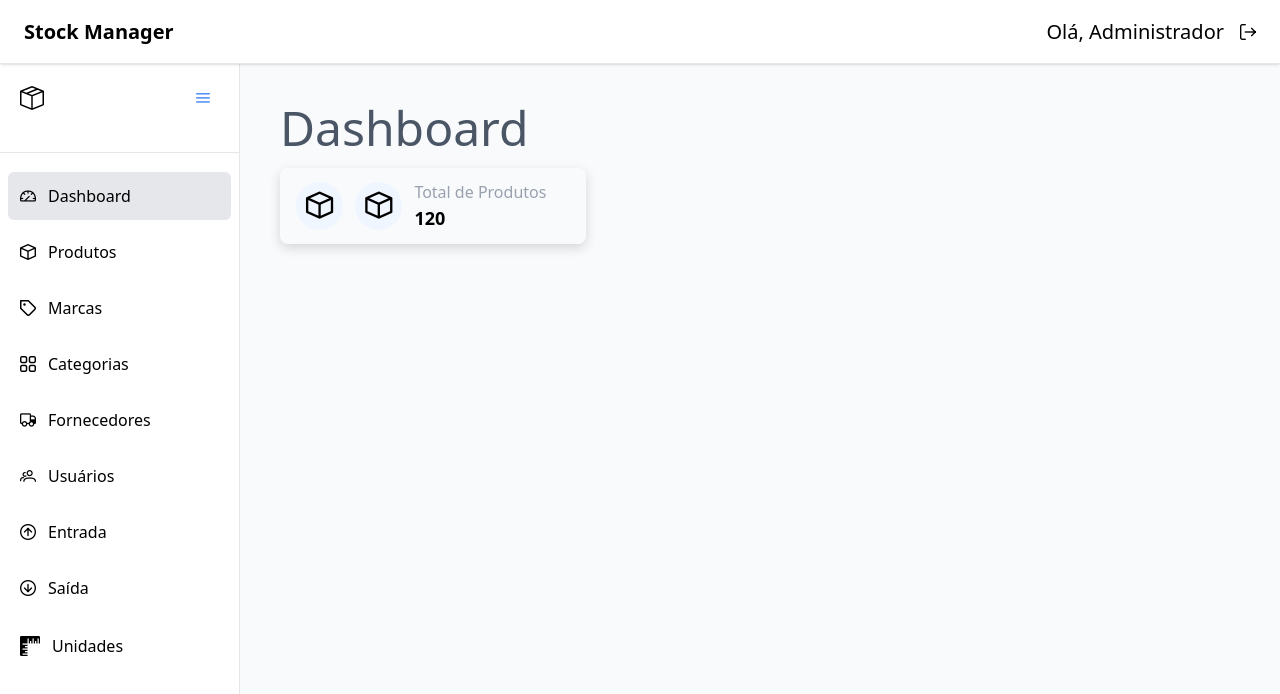
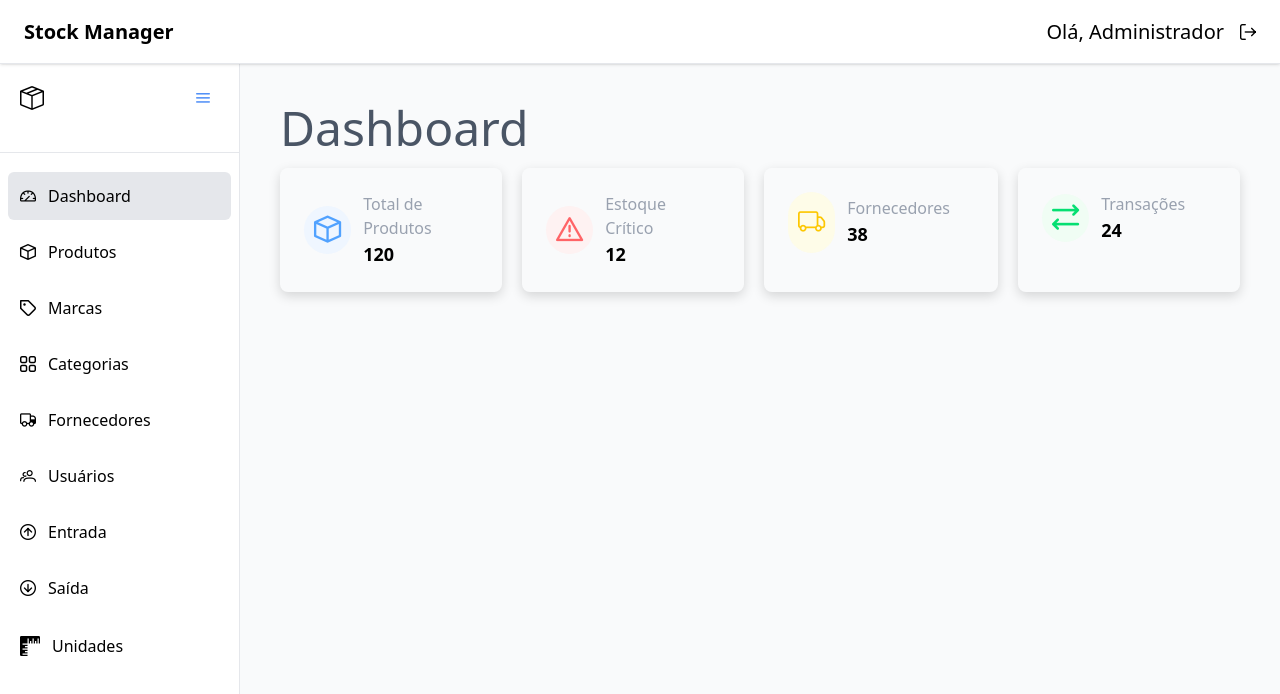
Before and after one commit to breno-dev98/frontend-stock-manager, a React (Vite) app: page /dashboard in a window 1280 px wide. Shown: the top 694 px of the page. Built offline with nearby package versions, Linux system fonts and the light colour scheme; no server answers; sample sign-in values are in the browser's storage.

Commit message:
Finaliando os cards do dashboard com dados ficticios

```diff
--- /dev/null
+++ b/src/components/DashboardCards.jsx
@@ -0,0 +1,68 @@
+const DashboardCards = () => {
+    return (
+      <section className="flex flex-wrap gap-5">
+        {/* Card Total Produtos */}
+        <div
+          className="w-max flex-1 py-6 pl-6 pr-12 rounded-lg"
+          style={{
+            boxShadow: "0 4px 12px rgba(0, 0, 0, 0.15)",
+          }}
+        >
+          <div className="flex items-center gap-3">
+            <i className="pi pi-box text-blue-400 bg-blue-50" style={{ fontSize: "1.7rem", padding: 10, borderRadius: 50 }}></i>
+            <div>
+              <h4 className="text-md font-medium text-gray-400">Total de Produtos</h4>
+              <span className="font-bold text-lg text-black">120</span>
+            </div>
+          </div>
+        </div>
+        {/* Card Estoque Crítico */}
+        <div
+          className="w-max flex-1 py-6 pl-6 pr-12 rounded-lg"
+          style={{
+            boxShadow: "0 4px 12px rgba(0, 0, 0, 0.15)",
+          }}
+        >
+          <div className="flex items-center gap-3">
+            <i className="pi pi-exclamation-triangle text-red-400 bg-red-50" style={{ fontSize: "1.7rem", padding: 10, borderRadius: 50 }}></i>
+            <div>
+              <h4 className="text-md font-medium text-gray-400">Estoque Crítico</h4>
+              <span className="font-bold text-lg text-black">12</span>
+            </div>
+          </div>
+        </div>
+        {/* Card Fornecedores */}
+        <div
+          className="w-max flex-1 py-6 pl-6 pr-12 rounded-lg"
+          style={{
+            boxShadow: "0 4px 12px rgba(0, 0, 0, 0.15)",
+          }}
+        >
+          <div className="flex items-center gap-3">
+            <i className="bi bi-truck text-yellow-400 bg-yellow-50" style={{ fontSize: "1.7rem", padding: 10, borderRadius: 50 }}></i>
+            <div>
+              <h4 className="text-md font-medium text-gray-400">Fornecedores</h4>
+              <span className="font-bold text-lg text-black">38</span>
+            </div>
+          </div>
+        </div>
+        {/* Card Transações */}
+        <div
+          className="w-max flex-1 py-6 pl-6 pr-12 rounded-lg"
+          style={{
+            boxShadow: "0 4px 12px rgba(0, 0, 0, 0.15)",
+          }}
+        >
+          <div className="flex items-center gap-3">
+            <i className="pi pi-arrow-right-arrow-left text-green-400 bg-green-50" style={{ fontSize: "1.7rem", padding: 10, borderRadius: 50 }}></i>
+            <div>
+              <h4 className="text-md font-medium text-gray-400">Transações</h4>
+              <span className="font-bold text-lg text-black">24</span>
+            </div>
+          </div>
+        </div>
+      </section>
+    );
+}
+
+export default DashboardCards;
--- a/src/pages/Dashboard/index.jsx
+++ b/src/pages/Dashboard/index.jsx
@@ -1,30 +1,11 @@
+import DashboardCards from "../../components/DashboardCards";
 import PagesLayout from "../../components/Layout/PagesLayout";
 
 const DashboardPage = () => {
-    const cards = [
-    {icon: 'pi pi-box', colorIcon: 'blue', colorBgIcon: 'blue'},
-    {icon: 'pi pi-box', colorIcon: 'blue', colorBgIcon: 'blue'},
-]
   return (
     <PagesLayout title="Dashboard">
       <div>
-        <div
-          className="w-fit py-3 pl-4 pr-10 rounded-lg"
-          style={{
-            boxShadow: "0 4px 12px rgba(0, 0, 0, 0.15)",
-          }}
-        >
-                  <div className="flex items-center gap-3">
-                      {cards.map(c => (
-
-            <i className={`${c.icon} text-${c.colorIcon}-400 bg-${c.colorBgIcon}-50`} style={{ fontSize: "1.7rem", padding: 10, borderRadius: 50 }}></i>
-                      ))}
-            <div>
-              <h4 className="text-md font-medium text-gray-400">Total de Produtos</h4>
-              <span className="font-bold text-lg text-black">120</span>
-            </div>
-          </div>
-        </div>
+        <DashboardCards />
       </div>
     </PagesLayout>
   );
```
